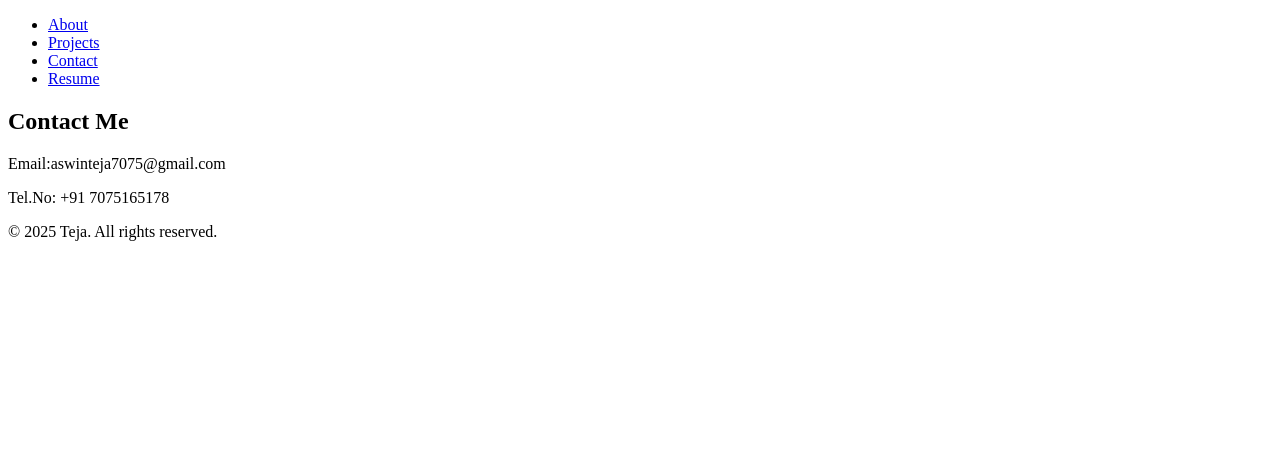
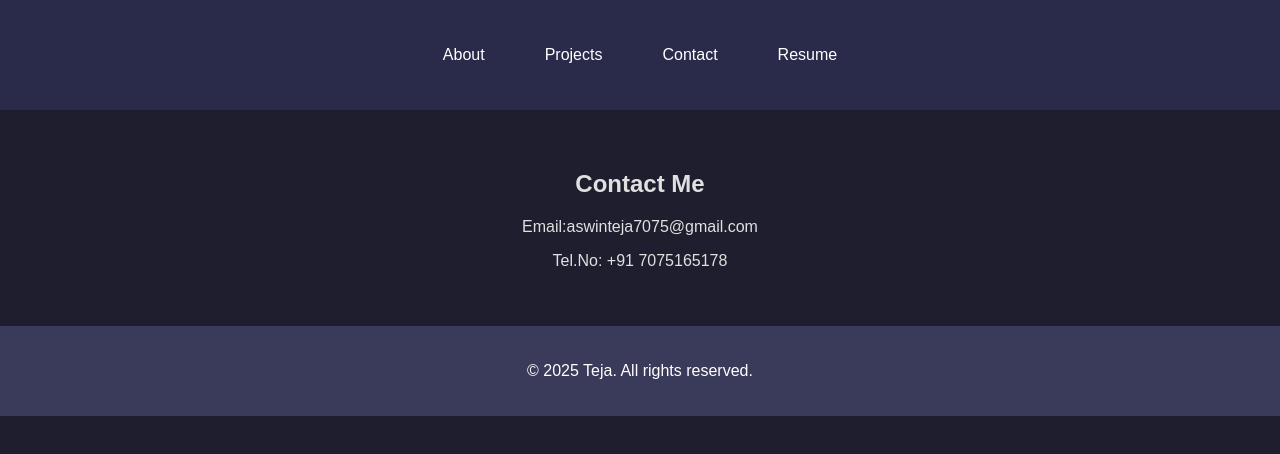
Before and after one commit to AswinTeja/Portfolio, a plain HTML site: page contact.html in a window 1280 px wide. Drawn offline with Linux system fonts and the light colour scheme.

Commit message:
Update contact.html

```diff
--- a/contact.html
+++ b/contact.html
@@ -4,7 +4,7 @@
   <meta charset="UTF-8" />
   <meta name="viewport" content="width=device-width, initial-scale=1.0"/>
   <title>Contact</title>
-  <link rel="stylesheet" href="sdoc.css"/>
+  <link rel="stylesheet" href="style.css"/>
 </head>
 <body>
   <header>
```
